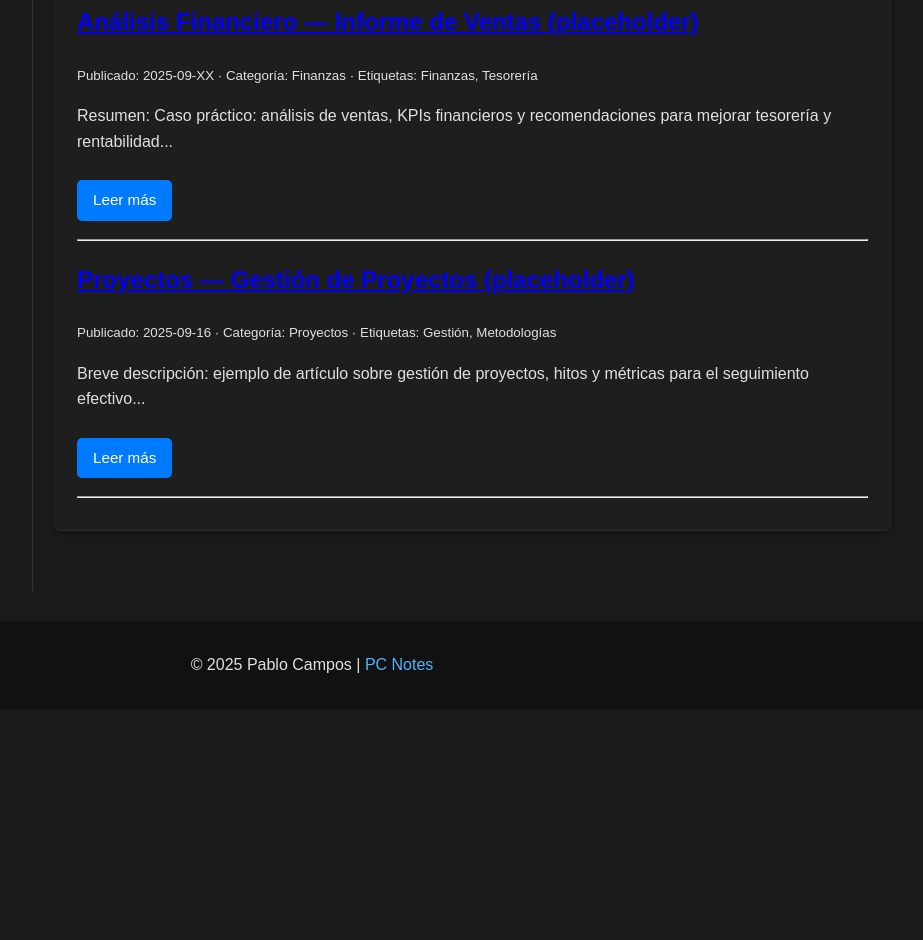
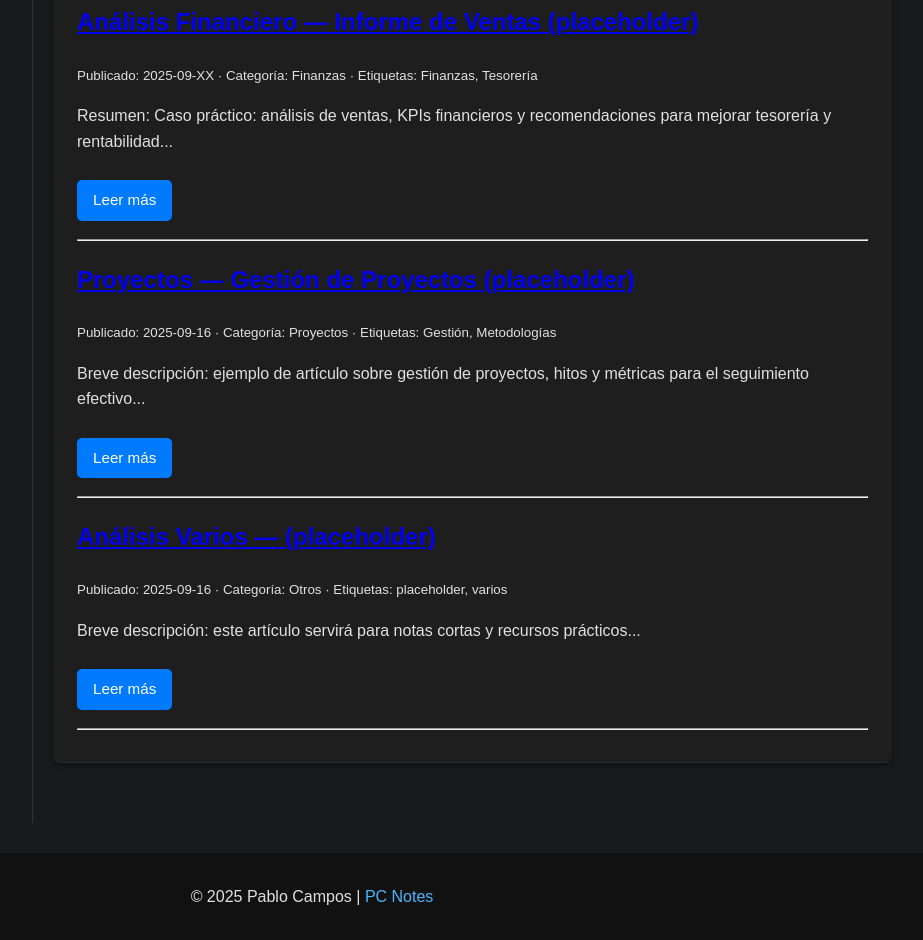
Before and after one commit to Creatorpc05/creatorpc05.github.io, a plain HTML site: page articles.html in a window 1280 px wide. Shown: the part 774-1714 px from the top of the page, without its empty margins (328-1251 px from the left). Before the commit the page ends 1483 px from the top, so only its background shows below. Drawn offline with Linux system fonts and the light colour scheme.

Commit message:
Update articles.html

```diff
--- a/articles.html
+++ b/articles.html
@@ -97,6 +97,13 @@
   <a href="article-proyectos1.html" class="btn">Leer más</a>
 </div>
 <hr>
+         <div class="article-card">
+  <h2><a href="article-otros1.html">Análisis Varios — (placeholder)</a></h2>
+  <p><small>Publicado: 2025-09-16 · Categoría: Otros · Etiquetas: placeholder, varios</small></p>
+  <p>Breve descripción: este artículo servirá para notas cortas y recursos prácticos... </p>
+  <a href="article-otros1.html" class="btn">Leer más</a>
+</div>
+<hr>
         </article>
 
         <!-- Puedes duplicar la estructura anterior para añadir más artículos -->
```
